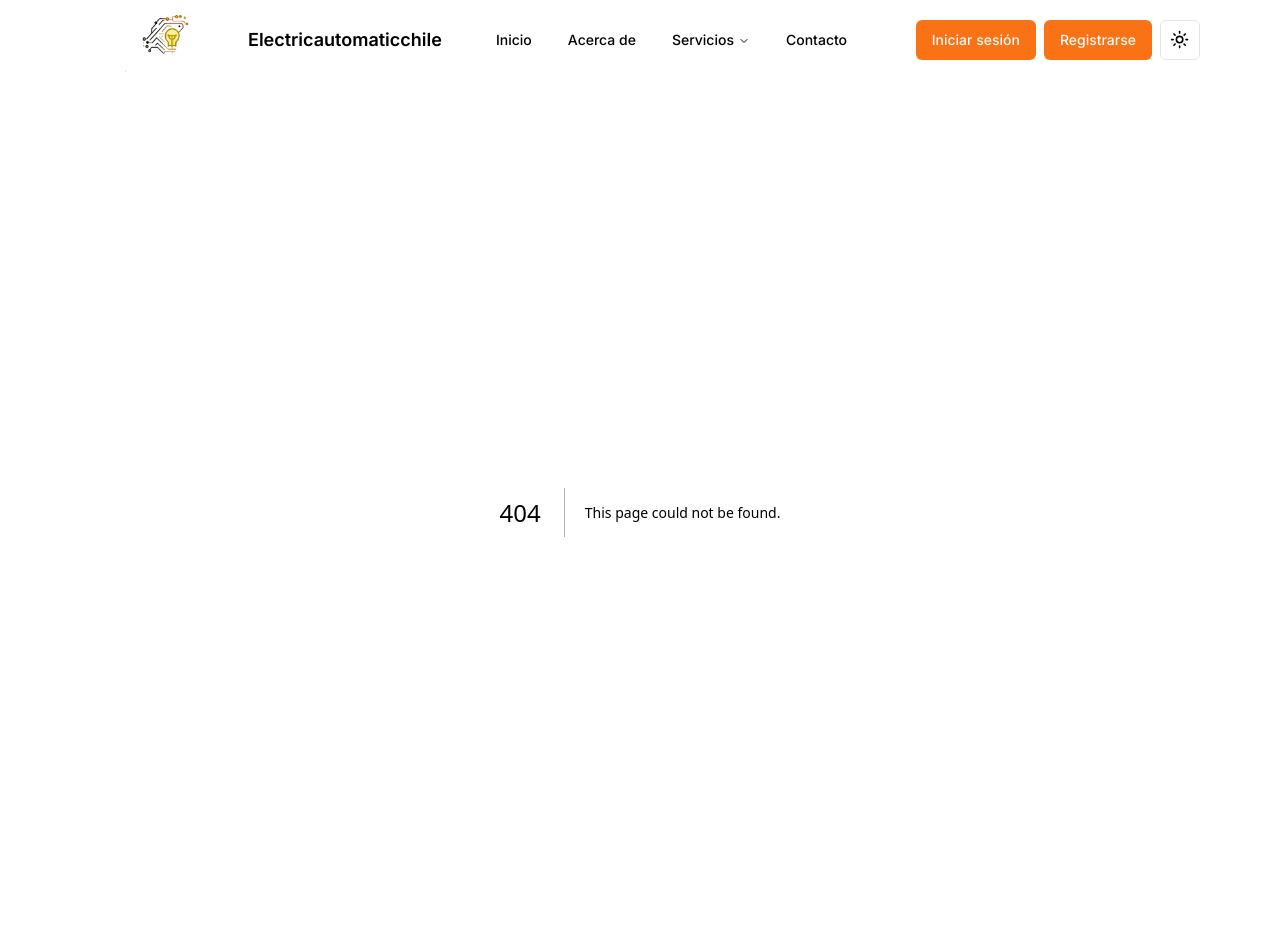
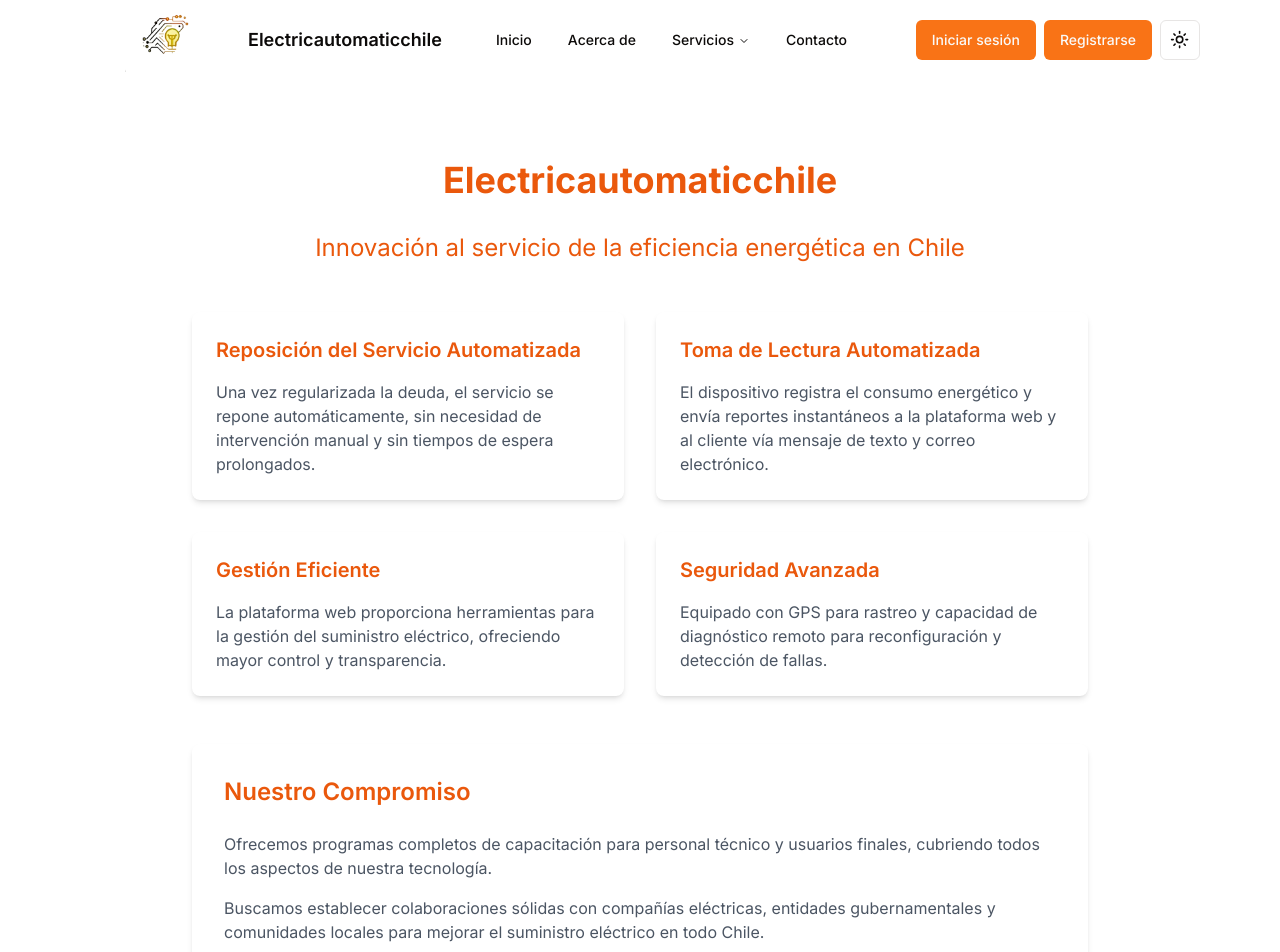
Before and after one commit to electricautomaticchile/electricautomaticchile, a Next.js app: page /acercade in a window 1280 px wide. Before the commit this address had no page. Shown: the top 952 px of the page. Built offline with nearby package versions, Linux system fonts and the light colour scheme.

Commit message:
se creo componente

```diff
--- /dev/null
+++ b/app/acercade/page.tsx
@@ -0,0 +1,77 @@
+import React from "react";
+
+export default function AcercaDePage() {
+  return (
+    <div className="min-h-screen py-12 px-4 sm:px-6 lg:px-8">
+      <div className="max-w-4xl mx-auto">
+        <h1 className="text-4xl font-bold text-orange-600 text-center mb-8">
+          Electricautomaticchile
+        </h1>
+        <h2 className="text-2xl text-orange-600 text-center mb-12">
+          Innovación al servicio de la eficiencia energética en Chile
+        </h2>
+
+        <div className="grid gap-8 md:grid-cols-2">
+          {/* Características principales */}
+          <div className="bg-white p-6 rounded-lg shadow-md">
+            <h3 className="text-xl font-semibold text-orange-600 mb-4">
+              Reposición del Servicio Automatizada
+            </h3>
+            <p className="text-gray-600">
+              Una vez regularizada la deuda, el servicio se repone automáticamente,
+              sin necesidad de intervención manual y sin tiempos de espera prolongados.
+            </p>
+          </div>
+
+          <div className="bg-white p-6 rounded-lg shadow-md">
+            <h3 className="text-xl font-semibold text-orange-600 mb-4">
+              Toma de Lectura Automatizada
+            </h3>
+            <p className="text-gray-600">
+              El dispositivo registra el consumo energético y envía reportes instantáneos
+              a la plataforma web y al cliente vía mensaje de texto y correo electrónico.
+            </p>
+          </div>
+
+          <div className="bg-white p-6 rounded-lg shadow-md">
+            <h3 className="text-xl font-semibold text-orange-600 mb-4">
+              Gestión Eficiente
+            </h3>
+            <p className="text-gray-600">
+              La plataforma web proporciona herramientas para la gestión del suministro
+              eléctrico, ofreciendo mayor control y transparencia.
+            </p>
+          </div>
+
+          <div className="bg-white p-6 rounded-lg shadow-md">
+            <h3 className="text-xl font-semibold text-orange-600 mb-4">
+              Seguridad Avanzada
+            </h3>
+            <p className="text-gray-600">
+              Equipado con GPS para rastreo y capacidad de diagnóstico remoto
+              para reconfiguración y detección de fallas.
+            </p>
+          </div>
+        </div>
+
+        {/* Sección adicional */}
+        <div className="mt-12 bg-white p-8 rounded-lg shadow-md">
+          <h3 className="text-2xl font-semibold text-orange-600 mb-6">
+            Nuestro Compromiso
+          </h3>
+          <div className="space-y-4 text-gray-600">
+            <p>
+              Ofrecemos programas completos de capacitación para personal técnico
+              y usuarios finales, cubriendo todos los aspectos de nuestra tecnología.
+            </p>
+            <p>
+              Buscamos establecer colaboraciones sólidas con compañías eléctricas,
+              entidades gubernamentales y comunidades locales para mejorar el
+              suministro eléctrico en todo Chile.
+            </p>
+          </div>
+        </div>
+      </div>
+    </div>
+  );
+}
```
